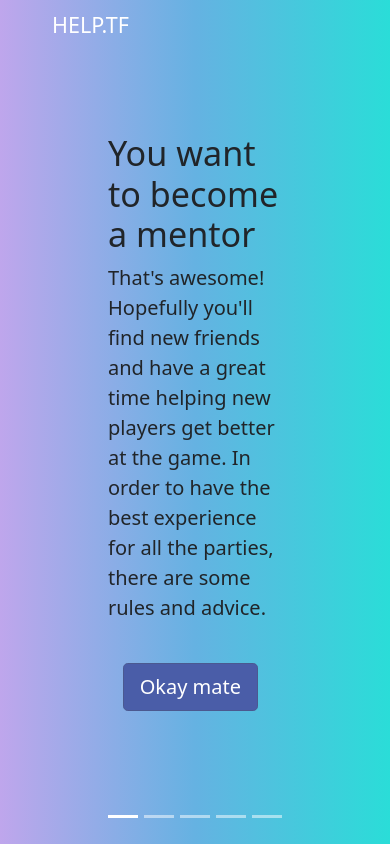
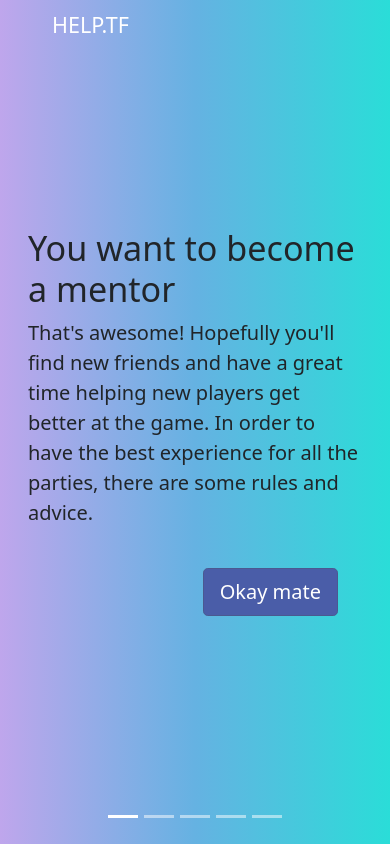
Before and after one commit to LuckyStarTF2/help.tf, a Flask app: page /mentor-short-guide in a window 390 px wide. Run offline with Flask 2, Linux system fonts and the light colour scheme.

Commit message:
Mentor onboarding mobile optimization

```diff
--- a/app/templates/mentor-short-guide.html
+++ b/app/templates/mentor-short-guide.html
@@ -91,7 +91,7 @@
           </div>
           <div class="carousel-inner align-items-center min-vh-100 d-flex">
             <div class="carousel-item active" id="carousel-1">
-                <div class="row py-5 my-5 px-5 mx-5">
+                <div class="row px-2 mx-2 px-md-5 mx-md-5">
                     <div class="col">
                         <h1 class="display-4">You want to become a mentor</h1>
                         <p class="fs-5">That's awesome! Hopefully you'll find new friends and have a great time helping new players get better at the game. In order to have the best experience for all the parties, there are some rules and advice.</p>
@@ -100,7 +100,7 @@
                 </div>
             </div>
             <div class="carousel-item" id="carousel-2">
-                <div class="row py-5 my-5 px-5 mx-5">
+                <div class="row px-2 mx-2 px-md-5 mx-md-5">
                     <div class="col">
                         <h1 class="display-4">Do not ask for a payment.</h1>
                         <p class="fs-5">That's a rule. Providing services for a reward and helping people out of kindness are different things and cause different expectations and relationships. In case if your apprentice states that they want to pay for your time and effort, it's fine, let them. Just don't ask for it.</p>
@@ -109,7 +109,7 @@
                 </div>
             </div>
             <div class="carousel-item" id="carousel-3">
-                <div class="row py-5 my-5 px-5 mx-5">
+                <div class="row px-2 mx-2 px-md-5 mx-md-5">
                     <div class="col">
                         <h1 class="display-4">Some people may quit.</h1>
                         <p class="fs-5">Don't take it personally if somebody quits TF2 after your lessons. Most likely it's not because you are a bad teacher, but because this is not their cup of tea. You didn't stick to every game you've played, did you?</p>
@@ -118,7 +118,7 @@
                 </div>
             </div>
             <div class="carousel-item" id="carousel-4">
-                <div class="row py-5 my-5 px-5 mx-5">
+                <div class="row px-2 mx-2 px-md-5 mx-md-5">
                     <div class="col">
                         <h1 class="display-4">Be respectful and patient.</h1>
                         <p class="fs-5">Don't expect new players to learn things from the first time. Or even second. Especially when it's something harder than crouch jumping.</p>
@@ -128,7 +128,7 @@
                 </div>
             </div>
             <div class="carousel-item" id="carousel-5">
-                <div class="row py-5 my-5 px-5 mx-5">
+                <div class="row px-2 mx-2 px-md-5 mx-md-5">
                     <div class="col">
                         <h1 class="display-4">Fun first, knowledge second.</h1>
                         <p class="fs-5">When somebody just starts playing the game, help them have fun. There's a ton of things to learn in TF2, but don't dump it on a newbie at once. Help them with some crucial settings like FOV and fast weapon switch and just play together. This is not a rule, just an advice. People and their needs are different, I believe you are smart enough to figure out what will be the best for your student :3 </p>
```
